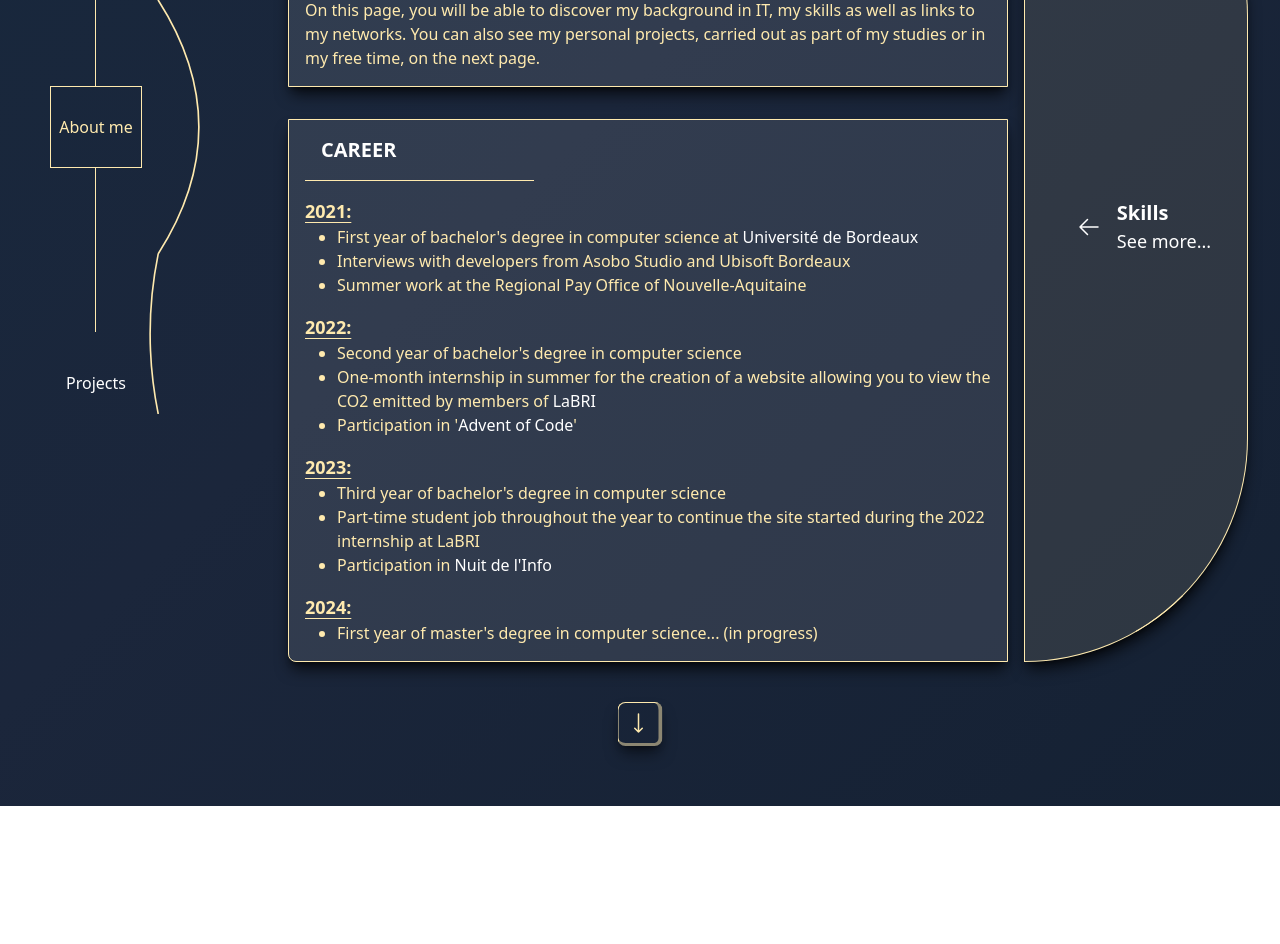
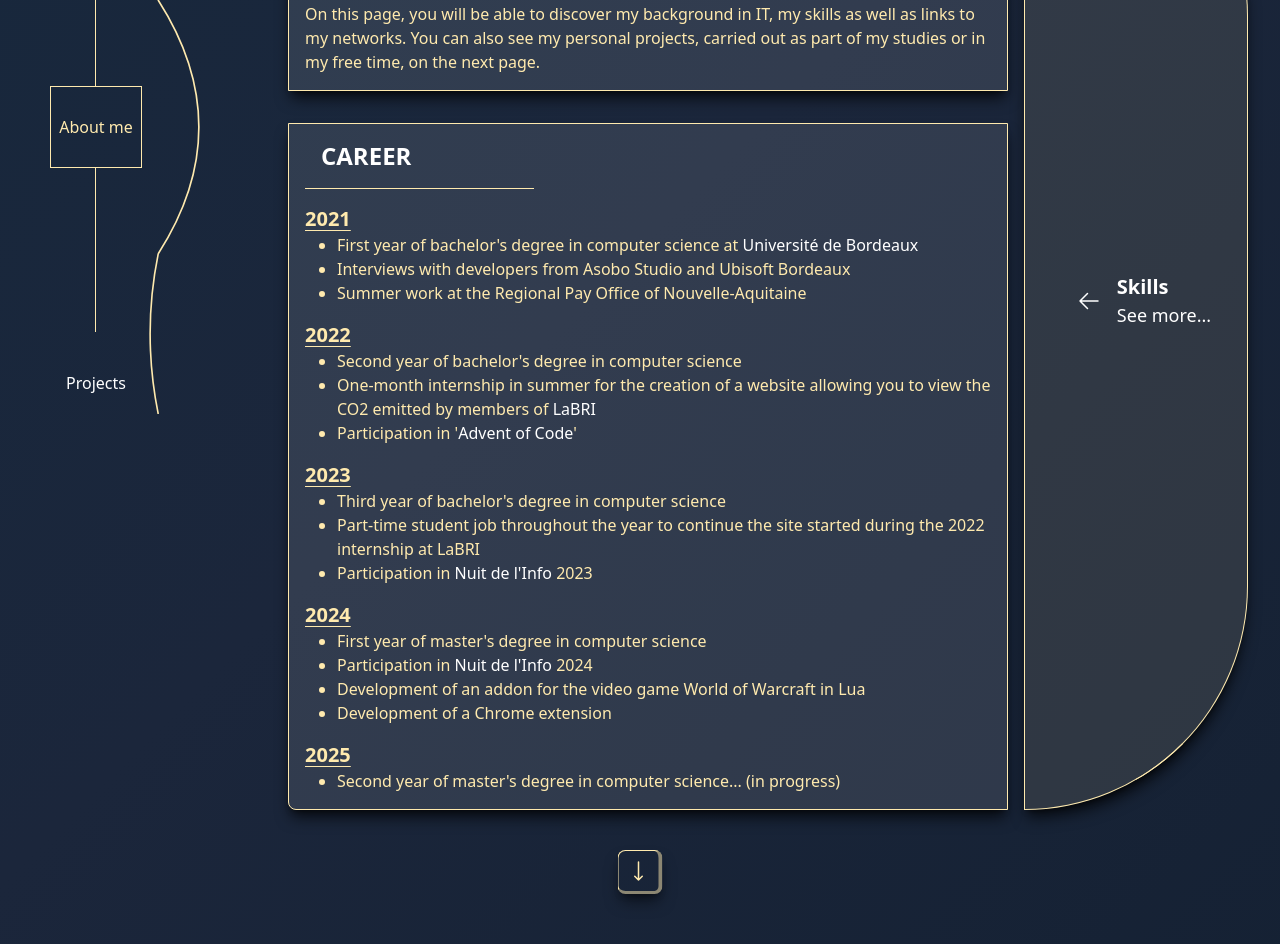
Before and after one commit to Iryonis/portfolio, a Vue app: page /about in a window 1280 px wide. Shown: the part 240-1184 px from the top of the page. Before the commit the page ends 1046 px from the top, so only its background shows below. Built offline with nearby package versions, Linux system fonts and the light colour scheme.

Commit message:
Updated carreer and skills

```diff
--- a/src/assets/locales/en.ts
+++ b/src/assets/locales/en.ts
@@ -42,7 +42,15 @@ export default {
     2: 'Part-time student job throughout the year to continue the site started during the 2022 internship at LaBRI',
     3: 'Participation in '
   },
-  '2024': "First year of master's degree in computer science... (in progress)",
+  2024: {
+    1: "First year of master's degree in computer science",
+    2: 'Participation in ',
+    3: 'Development of an addon for the video game World of Warcraft in Lua',
+    4: 'Development of a Chrome extension'
+  },
+  2025: {
+    1: "Second year of master's degree in computer science... (in progress)"
+  },
 
   // PROJECTS
 
--- a/src/assets/locales/fr.ts
+++ b/src/assets/locales/fr.ts
@@ -41,7 +41,15 @@ export default {
     2: "Job étudiant à temps partiel tout au long de l'année pour continuer le site commencé durant le stage de 2022 au LaBRI",
     3: 'Participation à la '
   },
-  '2024': 'Première année de master en informatique... (en cours)',
+  2024: {
+    1: 'Première année de master en informatique',
+    2: 'Participation à la ',
+    3: "Développement d'un addon pour le jeu vidéo World of Warcraft en Lua",
+    4: "Développement d'une extension Chrome"
+  },
+  2025: {
+    1: 'Deuxième année de master en informatique... (en cours)'
+  },
 
   // PROJECTS
 
--- a/src/components/body/Skills/Skills.vue
+++ b/src/components/body/Skills/Skills.vue
@@ -8,7 +8,7 @@ import SkillsData from './SkillsData'
     class="border border-beige rounded-t-lg md:rounded-tl-none md:rounded-tr-lg shadow-lg shadow-black/70 bg-white/10"
   >
     <div class="m-4 md:m-8">
-      <div class="text-white font-bold text-xl my-4 uppercase">{{ $t('skills') }}</div>
+      <div class="text-white font-bold text-2xl my-4 uppercase">{{ $t('skills') }}</div>
     </div>
   </div>
   <SkillsTier tier="tier_1" :skills="SkillsData.tier_1" />
--- a/src/components/body/Skills/SkillsData.ts
+++ b/src/components/body/Skills/SkillsData.ts
@@ -20,6 +20,7 @@ export default {
     { src: 'mongodb.webp', lang: 'MongoDB', projects_number: 1, courses_number: 0 },
     { src: 'parcel.svg', lang: 'Parceljs', projects_number: 1, courses_number: 0 },
     { src: 'intellijidea.webp', lang: "IntelliJ'IDEA", projects_number: 1, courses_number: 0 },
-    { src: 'c++.svg', lang: 'C++', projects_number: 1, courses_number: 1 }
+    { src: 'c++.svg', lang: 'C++', projects_number: 1, courses_number: 1 },
+    { src: 'lua.webp', lang: 'Lua', projects_number: 1, courses_number: 0 }
   ]
 }
--- a/src/components/body/about/AboutText.vue
+++ b/src/components/body/about/AboutText.vue
@@ -5,7 +5,7 @@
     class="border border-beige rounded-t-lg md:rounded-tr-none md:rounded-tl-lg shadow-lg shadow-black/70 bg-white/10"
   >
     <div class="m-4">
-      <div class="text-white font-bold text-lg md:text-xl ml-4 uppercase">
+      <div class="text-white font-bold text-lg md:text-2xl ml-4 uppercase">
         {{ $t('about_link') }}
       </div>
       <hr class="w-1/3 border-[0.5] border-beige my-4" />
--- a/src/components/body/about/Career.vue
+++ b/src/components/body/about/Career.vue
@@ -5,11 +5,11 @@
     class="border rounded-b-lg md:rounded-br-none md:rounded-bl-lg border-beige shadow-lg shadow-black/70 bg-white/10"
   >
     <div class="m-4">
-      <div class="text-white font-bold text-lg md:text-xl ml-4 uppercase">{{ $t('career') }}</div>
+      <div class="text-white font-bold text-lg md:text-2xl ml-4 uppercase">{{ $t('career') }}</div>
       <hr class="w-1/3 border-[0.5] border-beige my-4" />
       <ul class="text-md text-beige">
         <li class="my-4">
-          <span class="font-bold text-lg underline underline-offset-4">2021{{ $t('colon') }}</span>
+          <span class="font-semibold text-xl underline decoration-1 underline-offset-4">2021</span>
           <ul class="list-disc pl-8">
             <li>
               {{ $t('2021.1')
@@ -26,7 +26,7 @@
           </ul>
         </li>
         <li class="my-4">
-          <span class="font-bold text-lg underline underline-offset-4">2022{{ $t('colon') }}</span>
+          <span class="font-semibold text-xl underline decoration-1 underline-offset-4">2022</span>
           <ul class="list-disc pl-8">
             <li>{{ $t('2022.1') }}</li>
             <li>
@@ -52,7 +52,7 @@
           </ul>
         </li>
         <li class="my-4">
-          <span class="font-bold text-lg underline underline-offset-4">2023{{ $t('colon') }}</span>
+          <span class="font-semibold text-xl underline decoration-1 underline-offset-4">2023</span>
           <ul class="list-disc pl-8">
             <li>{{ $t('2023.1') }}</li>
             <li>{{ $t('2023.2') }}</li>
@@ -65,13 +65,34 @@
                 rel="noopener noreferrer"
                 >Nuit de l'Info</a
               >
+              2023
             </li>
           </ul>
         </li>
         <li class="my-4">
-          <span class="font-bold text-lg underline underline-offset-4">2024{{ $t('colon') }}</span>
+          <span class="font-semibold text-xl underline decoration-1 underline-offset-4">2024</span>
           <ul class="list-disc pl-8">
-            <li>{{ $t('2024') }}</li>
+            <li>{{ $t('2024.1') }}</li>
+            <li>
+              {{ $t('2024.2')
+              }}<a
+                class="text-white animated_underline"
+                href="https://www.nuitdelinfo.com/"
+                target="_blank"
+                rel="noopener noreferrer"
+                >Nuit de l'Info</a
+              >
+              2024
+            </li>
+
+            <li>{{ $t('2024.3') }}</li>
+            <li>{{ $t('2024.4') }}</li>
+          </ul>
+        </li>
+        <li class="my-4">
+          <span class="font-semibold text-xl underline decoration-1 underline-offset-4">2025</span>
+          <ul class="list-disc pl-8">
+            <li>{{ $t('2025.1') }}</li>
           </ul>
         </li>
       </ul>
```
Also changed, not shown: src/assets/img/logo/lua.webp (added).
